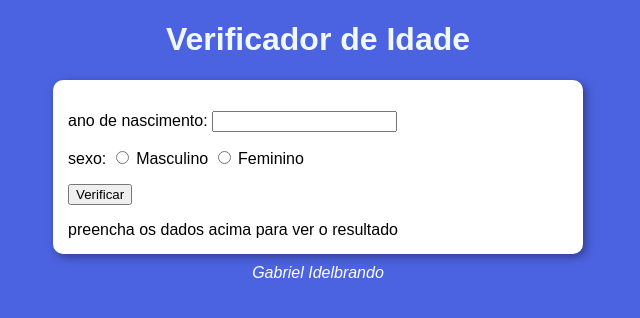
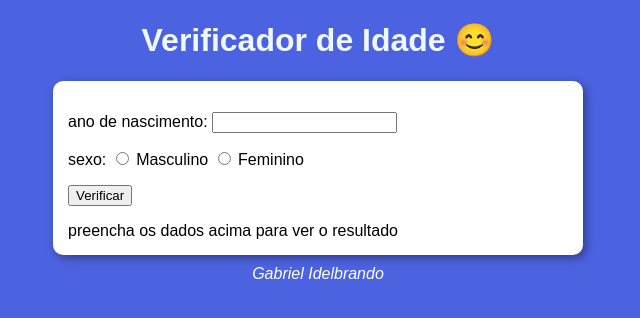
Before and after one commit to Gabrielidelbrando/verificador-idade, a plain HTML site: page index.html in a window 1280 px wide. Shown: the whole page, without its empty margins (322-962 px from the left). Drawn offline with Linux system fonts and the light colour scheme.

Commit message:
arquivo alterado

```diff
--- a/index.html
+++ b/index.html
@@ -8,7 +8,7 @@
 </head>
 <body>
     <header>
-        <h1>Verificador de Idade</h1>
+        <h1>Verificador de Idade 😊</h1>
     </header>
     <section>
         <div>
```
